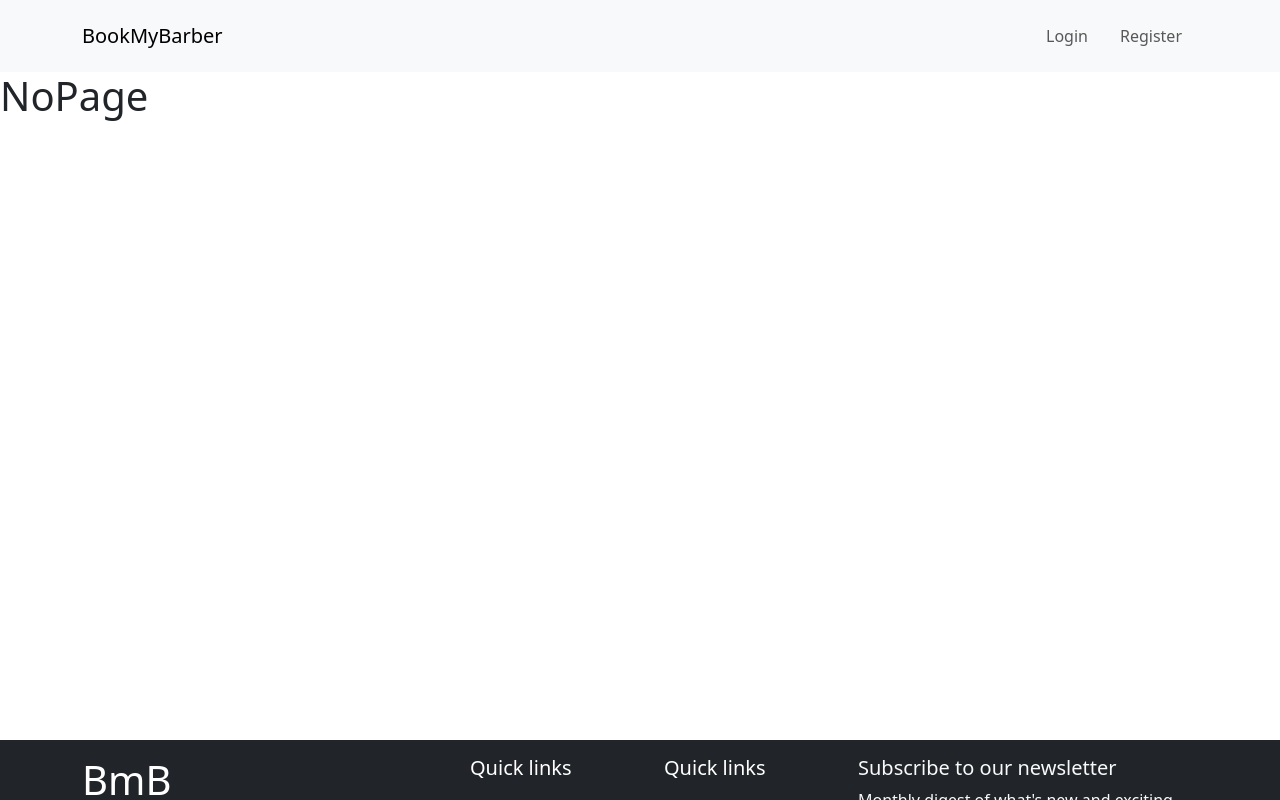
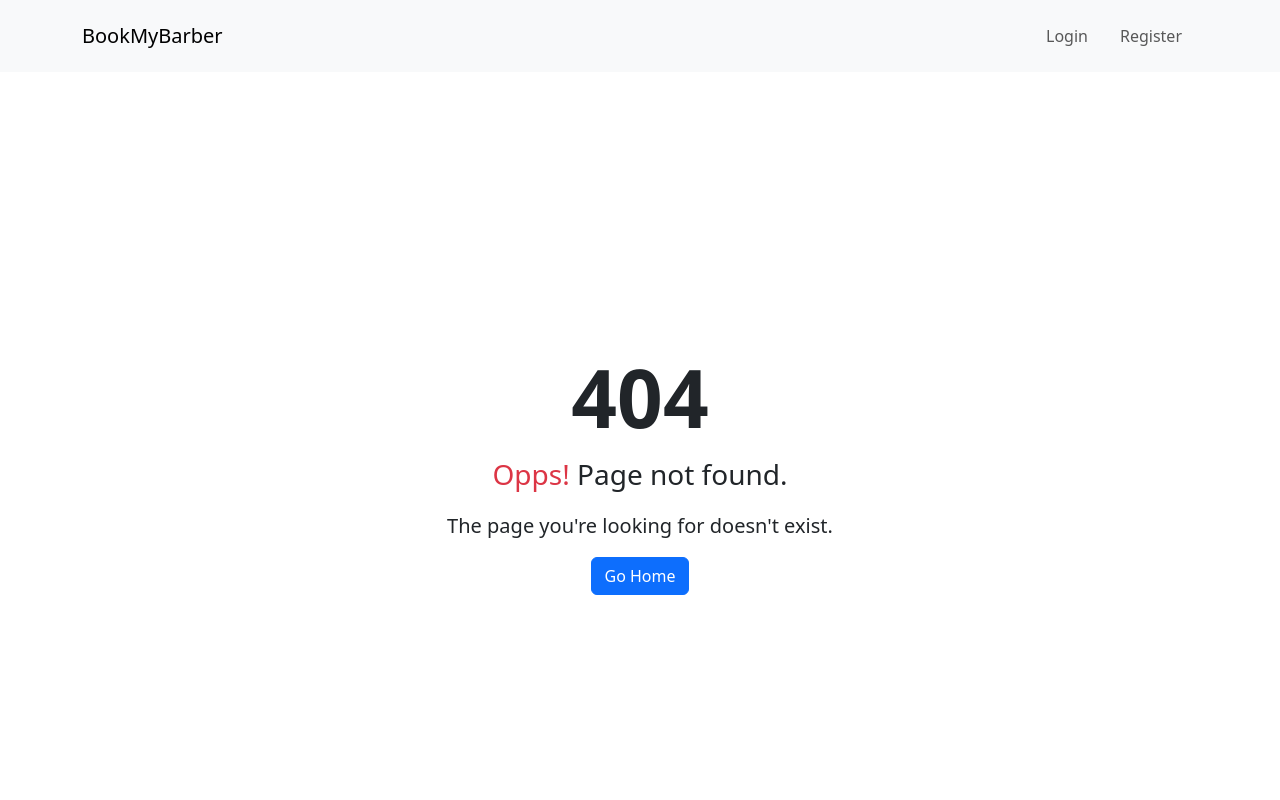
Before and after one commit to ZOUHAIRFGRA/BarberShop_pfe, a React (Create React App) app in the folder Frontend/: page / in a window 1280 px wide. Both pictures are taken after a click on the button "Submit". Shown: the top 800 px of the page. Built offline with nearby package versions, Linux system fonts and the light colour scheme.

Commit message:
Update NoPage component with 404 error message and home link

```diff
--- a/Frontend/src/pages/NoPage.jsx
+++ b/Frontend/src/pages/NoPage.jsx
@@ -1,8 +1,18 @@
 import React from 'react'
+import { Link } from 'react-router-dom'
 
 const NoPage = () => {
   return (
-    <h1>NoPage</h1>
+    <div className="d-flex align-items-center justify-content-center vh-100">
+            <div className="text-center">
+                <h1 className="display-1 fw-bold">404</h1>
+                <p className="fs-3"> <span className="text-danger">Opps!</span> Page not found.</p>
+                <p className="lead">
+                    The page you're looking for doesn't exist.
+                  </p>
+                <Link to={"/"} className="btn btn-primary">Go Home</Link>
+            </div>
+        </div>
   )
 }
 
```
